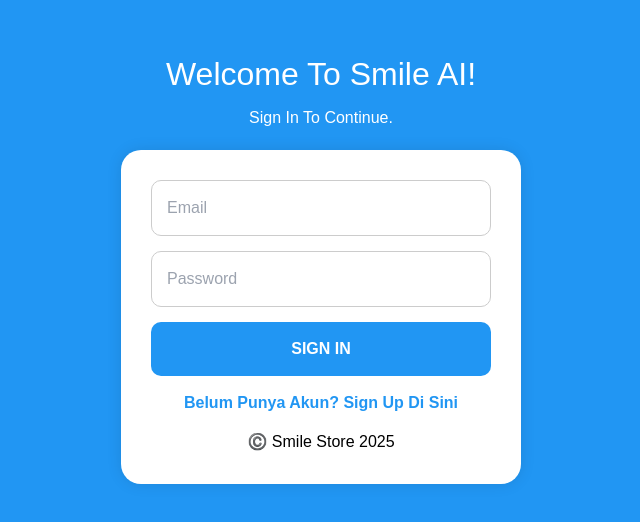
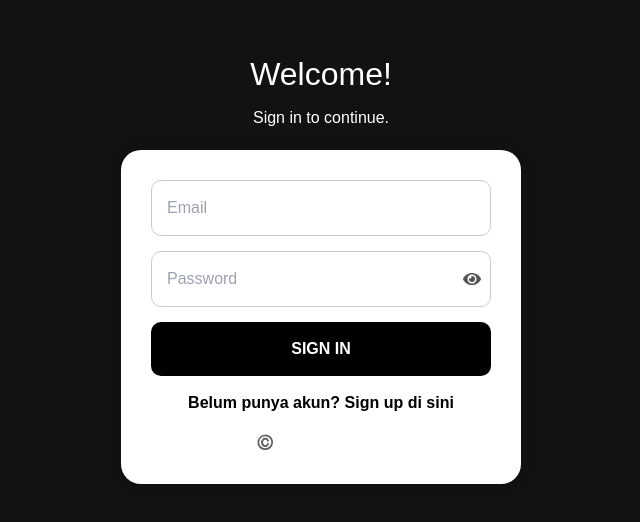
Before and after one commit to smilebotstore/tesai, a Next.js app: page / in a window 1280 px wide. Shown: the top 522 px of the page, without its empty margins (319-959 px from the left). Built offline with nearby package versions, Linux system fonts and the light colour scheme; a web font is replaced by a local one.

Commit message:
Update index.js

```diff
--- a/pages/index.js
+++ b/pages/index.js
@@ -1,12 +1,28 @@
-import { useState } from 'react';
+import { useState, useEffect } from 'react';
 import Router from 'next/router';
+import { FaEye, FaEyeSlash } from 'react-icons/fa';
 
 export default function LoginPage() {
   const [email, setEmail] = useState('');
   const [password, setPassword] = useState('');
+  const [showPassword, setShowPassword] = useState(false);
   const [mode, setMode] = useState('signin');
   const [error, setError] = useState('');
   const [clicked, setClicked] = useState(false);
+  const [isClient, setIsClient] = useState(false);
+
+  useEffect(() => {
+    setIsClient(true);
+  }, []);
+
+  useEffect(() => {
+    if (isClient) {
+      const isLoggedIn = localStorage.getItem('isLoggedIn');
+      if (isLoggedIn === 'true') {
+        Router.push('/home');
+      }
+    }
+  }, [isClient]);
 
   const handleSubmit = async (e) => {
     e.preventDefault();
@@ -40,9 +56,9 @@ export default function LoginPage() {
       <style>
         {`@import url('https://fonts.googleapis.com/css2?family=Cal+Sans&display=swap');`}
       </style>
-      <h1 style={styles.title}>Welcome To Smile AI!</h1>
+      <h1 style={styles.title}>Welcome!</h1>
       <p style={styles.subtitle}>
-        {mode === 'signin' ? 'Sign In To Continue.' : 'Create Your Account To Get Started.'}
+        {mode === 'signin' ? 'Sign in to continue.' : 'Create your account to get started.'}
       </p>
       <form onSubmit={handleSubmit} style={{ ...styles.form, marginTop: error ? 20 : 0 }}>
         {error && <div style={styles.alert}>{error}</div>}
@@ -54,14 +70,24 @@ export default function LoginPage() {
           style={styles.input}
           required
         />
+        <div style={styles.passwordContainer}>
           <input
-          type="password"
+            type={showPassword ? 'text' : 'password'}
             placeholder="Password"
             value={password}
             onChange={(e) => setPassword(e.target.value)}
-          style={styles.input}
+            style={{ ...styles.input, marginBottom: 0 }}
             required
           />
+          <button
+            type="button"
+            onClick={() => setShowPassword(!showPassword)}
+            style={styles.eyeButton}
+          >
+            {showPassword ? <FaEyeSlash /> : <FaEye />}
+          </button>
+        </div>
+        <div style={{ marginBottom: '15px' }} />
         <button
           type="submit"
           style={{
@@ -80,11 +106,11 @@ export default function LoginPage() {
           style={styles.toggle}
         >
           {mode === 'signin'
-            ? 'Belum Punya Akun? Sign Up Di Sini'
-            : 'Sudah Punya Akun? Sign In Di Sini'}
+            ? 'Belum punya akun? Sign up di sini'
+            : 'Sudah punya akun? Sign in di sini'}
         </p>
         <div style={{ marginTop: '15px', textAlign: 'center' }}>
-          <span style={{ fontSize: '16px', color: '#000' }}>©️ Smile Store 2025</span>
+          <span style={{ fontSize: '14px', color: '#fff' }}>©️ Smile Store 2025</span>
         </div>
       </form>
     </div>
@@ -98,7 +124,7 @@ const styles = {
     flexDirection: 'column',
     alignItems: 'center',
     paddingTop: '50px',
-    backgroundColor: '#2196F3',
+    backgroundColor: '#121212',
     height: '100vh',
     color: '#fff',
   },
@@ -127,10 +153,27 @@ const styles = {
     border: '1px solid #ccc',
     fontSize: '16px',
     fontFamily: "'Cal Sans', sans-serif",
+    width: '100%',
+    boxSizing: 'border-box',
+  },
+  passwordContainer: {
+    position: 'relative',
+    width: '100%',
+  },
+  eyeButton: {
+    position: 'absolute',
+    right: '10px',
+    top: '50%',
+    transform: 'translateY(-50%)',
+    background: 'none',
+    border: 'none',
+    cursor: 'pointer',
+    fontSize: '18px',
+    color: '#555',
   },
   button: {
     padding: '15px',
-    backgroundColor: '#2196F3',
+    backgroundColor: '#000',
     color: '#fff',
     border: 'none',
     borderRadius: '10px',
@@ -142,7 +185,7 @@ const styles = {
   toggle: {
     marginTop: '15px',
     textAlign: 'center',
-    color: '#2196F3',
+    color: '#000',
     cursor: 'pointer',
     fontWeight: 'bold',
   },
```
Lines whose indentation alone changed are shown as unchanged.
